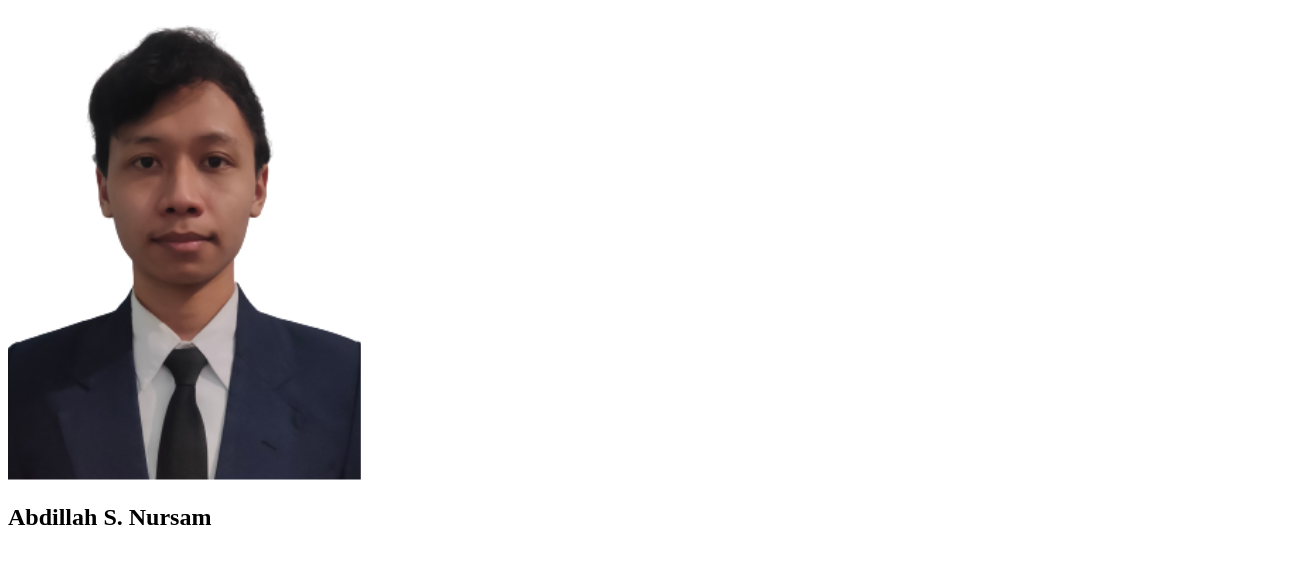
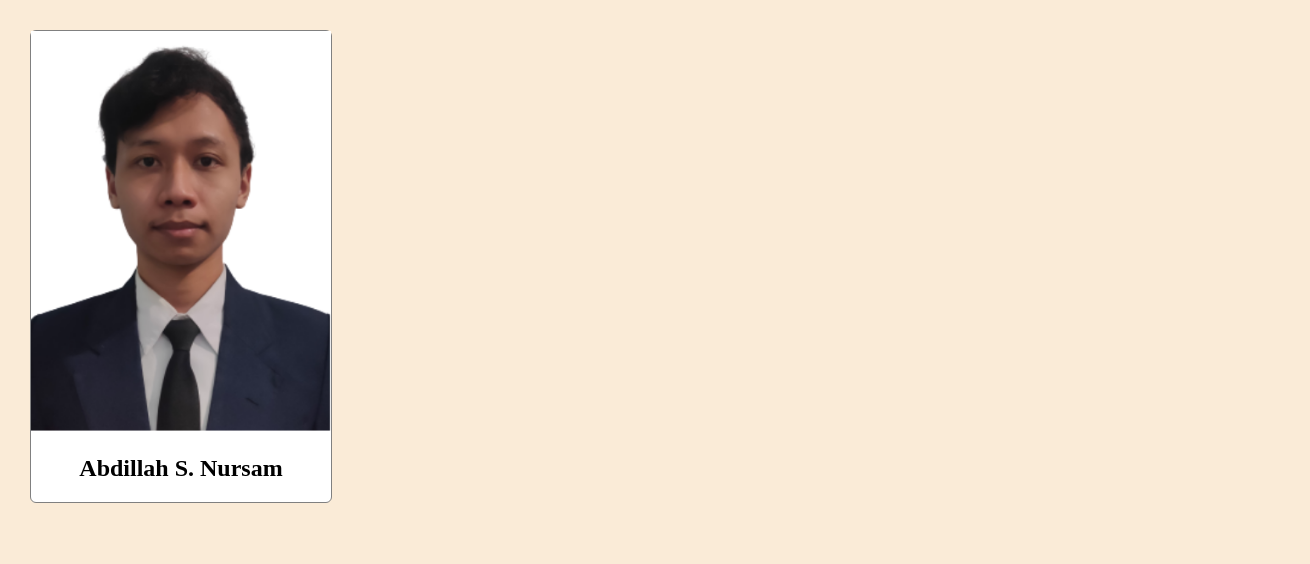
Before and after one commit to Abdillah29/my-repo-from-remote, a plain HTML site: page index.html in a window 1280 px wide. Shown: the whole page, 1310 px wide, since content can reach past the window. Drawn offline with Linux system fonts and the light colour scheme.

Commit message:
Create style.css

```diff
--- a/index.html
+++ b/index.html
@@ -1,11 +1,12 @@
 <!DOCTYPE html>
 <html>
   <head>
+    <link rel="stylesheet" href="style.css">
   </head>
   <body>
-    <div>
-        <img src="image/tampan.png" alt="profile image" />
-        <h2>Abdillah S. Nursam</h2>
+    <div id="profile-container">
+        <img id="profile-image" src="image/tampan.png" alt="profile image" />
+        <h2 id="profile-name">Abdillah S. Nursam</h2>
      </div>
   </body>
 
--- /dev/null
+++ b/style.css
@@ -0,0 +1,21 @@
+body {
+    width: 100%;
+    margin: 30px;
+    background-color: antiquewhite;
+ }
+
+ #profile-container{
+    max-width: 300px;
+    background-color: white;
+    border: 1px solid gray;
+    border-radius: 6px;
+ }
+
+ #profile-image{
+    width: 100%;
+    height: auto;
+ }
+
+ #profile-name{
+    text-align: center;
+ }
```
